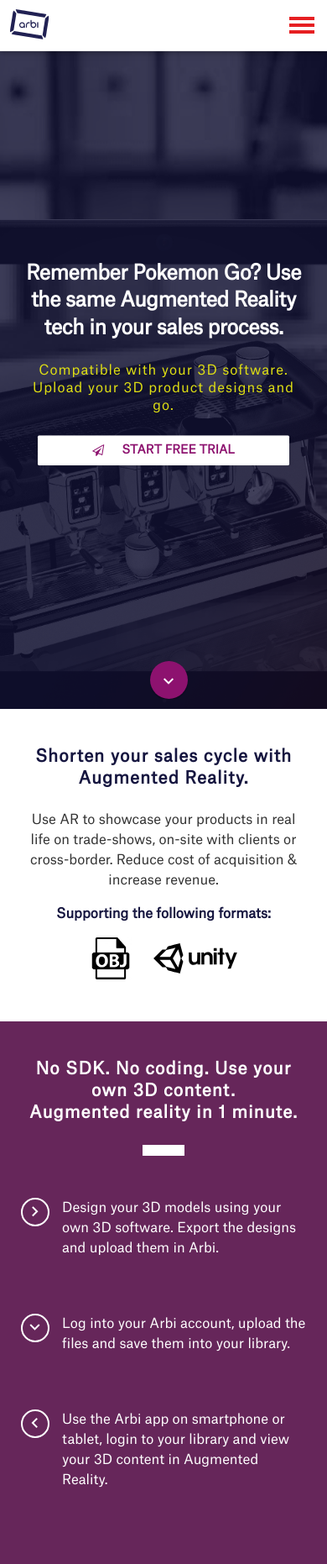
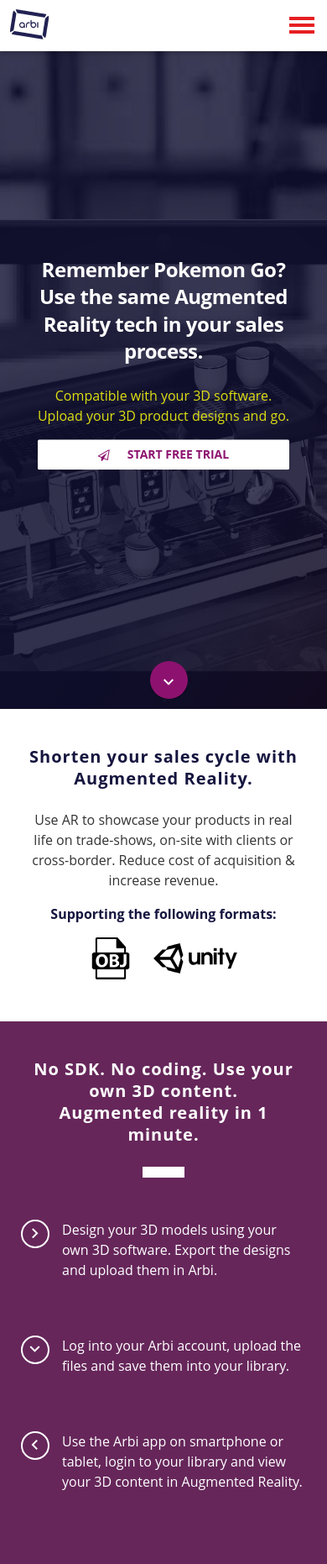
Before and after one commit to fandy/arbio, a PHP site: page / in a window 390 px wide. Shown: the top 1862 px of the page at 84% size. Run offline with PHP 8.4, Linux system fonts and the light colour scheme; some web fonts are replaced.

Commit message:
responsive

```diff
--- a/home.html
+++ b/home.html
@@ -58,8 +58,8 @@
           <div class="col-md-8 col-sm-7 height main p-l-0 p-r-0">
             <div class="contenido-main text-left">
               <h1 class="m-t-0">Remember Pokemon Go? Use the same Augmented Reality tech in your sales process.</h1>
-              <h3 class="m-b-0">Compatible with your 3D software.</h3>
-              <h3 class="m-t-0">Upload your 3D product designs and go.</h3>
+              <p class="m-b-0">Compatible with your 3D software.</p>
+              <p class="m-t-0">Upload your 3D product designs and go.</p>
               <div class="col-md-12 text-center register-direction" style="display: none;">
                 <a href="#register" class="mdl-button mdl-js-button mdl-button--raised mdl-js-ripple-effect register blanco m-t-0"><i class="fa fa-paper-plane-o"></i>START FREE TRIAL</a>
               </div>
@@ -69,7 +69,7 @@
             <div class="row-fluid">
               <div class="contenido-formulario">
                 <div class="col-md-12 text-center">
-                  <h3>Start your free 10 - day trial!</h3>
+                  <p>Start your free 10 - day trial!</p>
                 </div>
                 <div class="col-md-12">
                   <div class="input-group">
--- a/public/css/arbi.css
+++ b/public/css/arbi.css
@@ -1,7 +1,7 @@
 *,
 html,
 body {
-	font-family: 'Atlas Grotesk Web', sans-serif;
+	font-family: "Open Sans",Verdana,Arial,Helvetica,sans-serif;
 	font-size: 18px;
 	padding: 0;
 	margin: 0;
@@ -11,7 +11,7 @@ body {
 
 h1, h2, h3,.mdl-button{
 	overflow-y: hidden;
-	font-family: 'Atlas Grotesk Web', sans-serif;
+	font-family: "Open Sans",Verdana,Arial,Helvetica,sans-serif;
 }
 
 span.icon-logo:before{
@@ -259,20 +259,17 @@ section video {
 }
 
 .contenido-main h1{
-	font-size: 32px;
+	font-size: 30px;
 	color: #FFFFFF;
 	font-weight: bold;
 }
 
-.contenido-main h3{
-	font-family: 'Atlas Grotesk Web' !important;
-	font-size: 22px;
-	line-height: 1.3;
+.contenido-main p{
+	font-family: "Open Sans",Verdana,Arial,Helvetica,sans-serif;
 	color: #DFDF13;
 }
 
-.contenido-formulario h3{
-	font-size: 22px;
+.contenido-formulario p{
 	margin-top: 0;
 	color: #15153F;
 	font-weight: bold;
@@ -329,13 +326,13 @@ section .bold{
 	font-weight: bold;
 }
 .container.max-600{
-	max-width: 600px;
+	max-width: 650px;
 }
 h3.bold.white{
 	color:#FFFFFF;
 }
 h3.bold{
-	font-size: 24px;
+	font-size: 22px;
 	color: #15153F;
 	line-height: 1.3;
 }
@@ -343,10 +340,6 @@ section#tablet .container h3,
 section#unity .container h3{
 	color: #15153F;
 }
-section#unity .container p{
-	font-size: 16px;
-}
-
 section#unity .container p.bold{
 	color: #15153F;
 }
@@ -359,7 +352,7 @@ section#unity .container p.bold{
 	transition: padding .5s ease;
 }
 .container .contenido-tablet p{
-	font-size: 20px;
+	font-size: 18px;
 }
 .container .contenido-video{
 	padding: 30px 80px;
@@ -382,14 +375,14 @@ section .container.tablet img{
 }
 
 section#product .container .col-md-4{
-	padding: 30px 64px;
+	padding: 30px 90px;
 	-webkit-transition: padding.5s ease;
 	-moz-transition: padding .5s ease;
 	-o-transition: padding .5s ease;
 	transition: padding .5s ease;
 }
 section#product .container .col-md-4 h3{
-    font-size: 20px;
+    font-size: 18px;
     max-width: 225px;
     margin: auto;
     line-height: 1.2;
@@ -526,7 +519,7 @@ i.circular{
 }
 
 p{
-	font-size: 18px;
+	font-size: 16px;
 	-webkit-transition: font-size .3s ease;
 	   -moz-transition: font-size .3s ease;
 	    -ms-transition: font-size .3s ease;
@@ -605,10 +598,10 @@ a.call-me{
 	background-color: #A37883;
 }
 section#faq h3.bold.m-b-0{
-	font-size: 24px;
+	font-size: 22px;
 }
 section#faq h3.bold{
-	font-size: 20px;
+	font-size: 18px;
 }
 @media ( min-width : 768px) {
 	nav.navbar.navbar-default{
@@ -876,9 +869,4 @@ textarea:focus, input:focus, input[type]:focus, .uneditable-input:focus {
 
 .form-control{
 	border: 0.3px solid #e2e2e2 !important;
-	font-family: 'Atlas Grotesk Web', sans-serif !important;
 }
-
-.navbar a{
-	font-family: 'Atlas Grotesk Web Bold' !important;
-}
```
